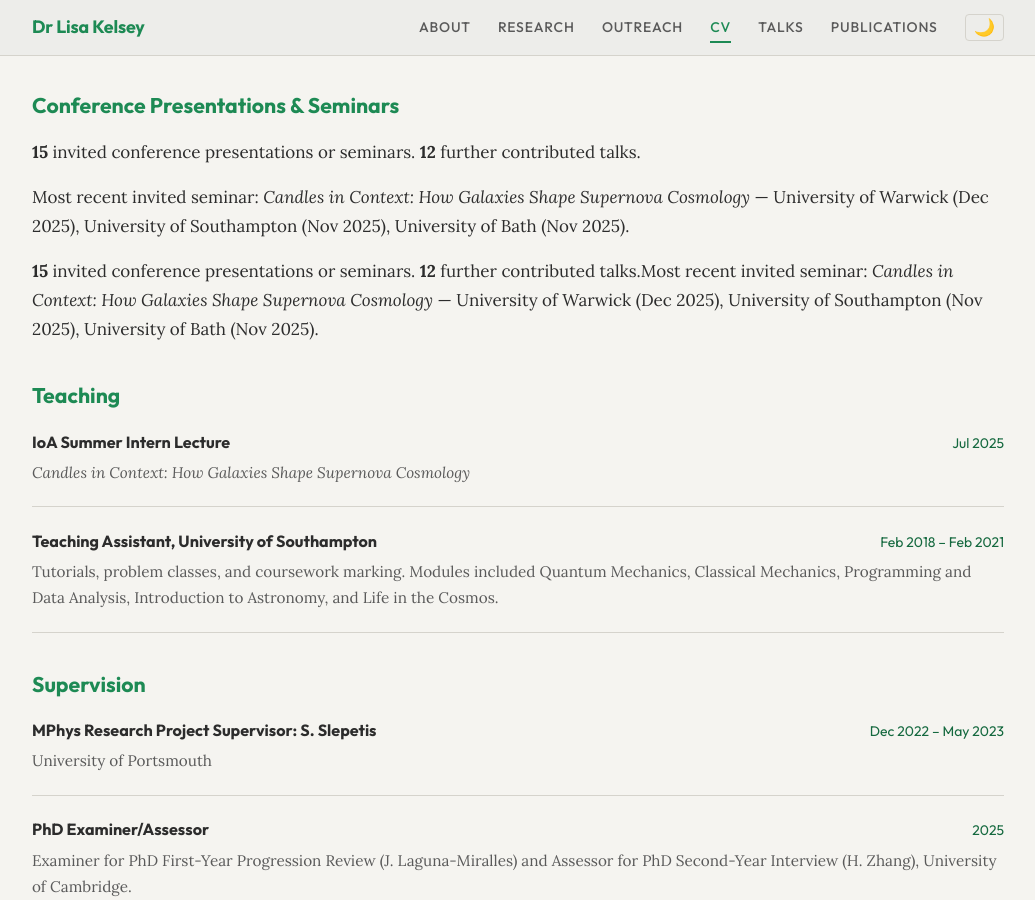
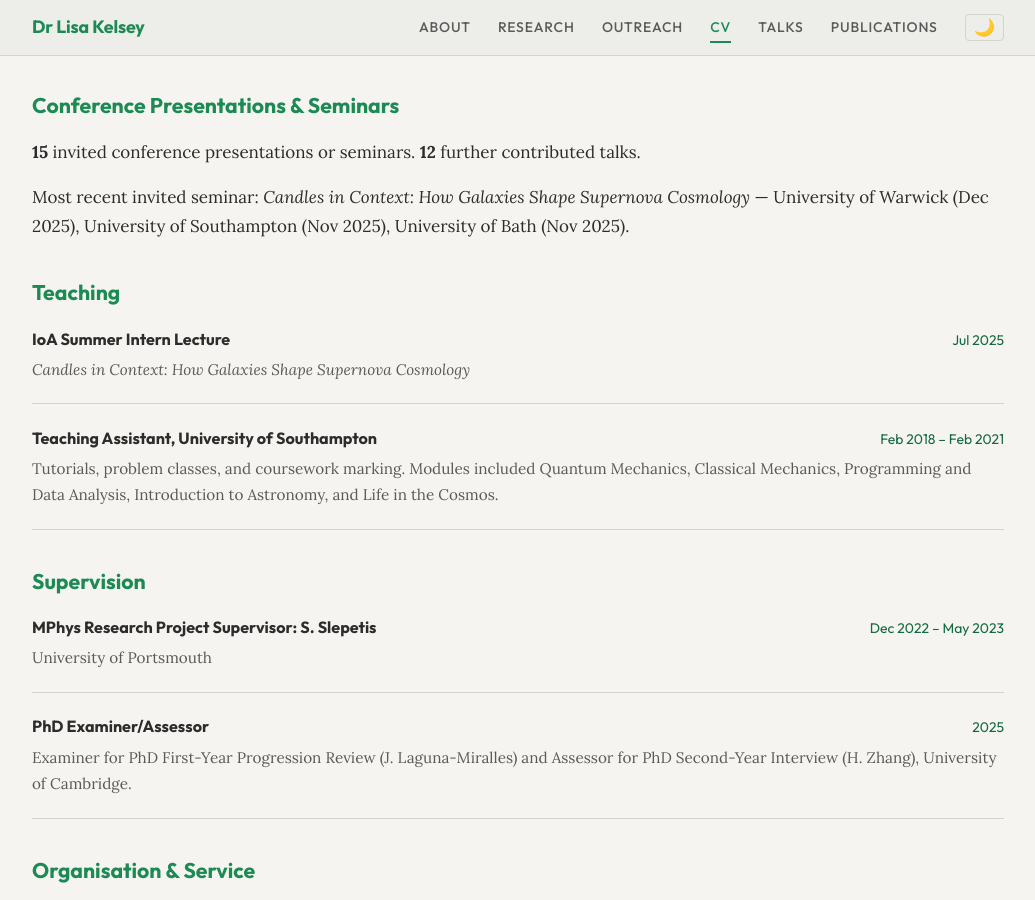
Before and after one commit to LKelsey/LKelsey.github.io, a Jekyll site: the page built from cv.md, in a window 1280 px wide and 900 px high, scrolled down 1773 px. Shown: the whole window, without its empty margins (122-1157 px from the left). Built offline with Jekyll 4.4.1, drawn with Linux system fonts in a browser that asks for light colours.

Commit message:
Clean up invited presentations section in cv.md
Removed redundant section for invited conference presentations and seminars.

```diff
--- a/cv.md
+++ b/cv.md
@@ -126,19 +126,6 @@ To date, I have raised **>£200,000** in fellowships and grants.
 
 Most recent invited seminar: *{{ latest.title }}* —{% assign shown = 0 %}{% for t in sorted %}{% if t.title == latest.title %}{% if shown > 0 %},{% endif %} {{ t.venue | split: ', ' | last }} ({{ t.date | date: '%b %Y' }}){% assign shown = shown | plus: 1 %}{% endif %}{% endfor %}.
 
-**{{ invited_done }}** invited conference presentations or seminars. **{{ contributed_done }}** further contributed talks.
-
-{%- assign sorted = site.data.conference_talks.invited | sort: 'date' | reverse -%}
-{%- assign latest = sorted | first -%}
-Most recent invited seminar: *{{ latest.title }}* —
-{%- assign shown = 0 -%}
-{%- for t in sorted -%}
-  {%- if t.title == latest.title -%}
-    {%- if shown > 0 %},{% endif %} {{ t.venue | split: ', ' | last }} ({{ t.date | date: '%b %Y' }})
-    {%- assign shown = shown | plus: 1 -%}
-  {%- endif -%}
-{%- endfor -%}.
-
 ## Teaching
 
 <div class="cv-entry">
```
